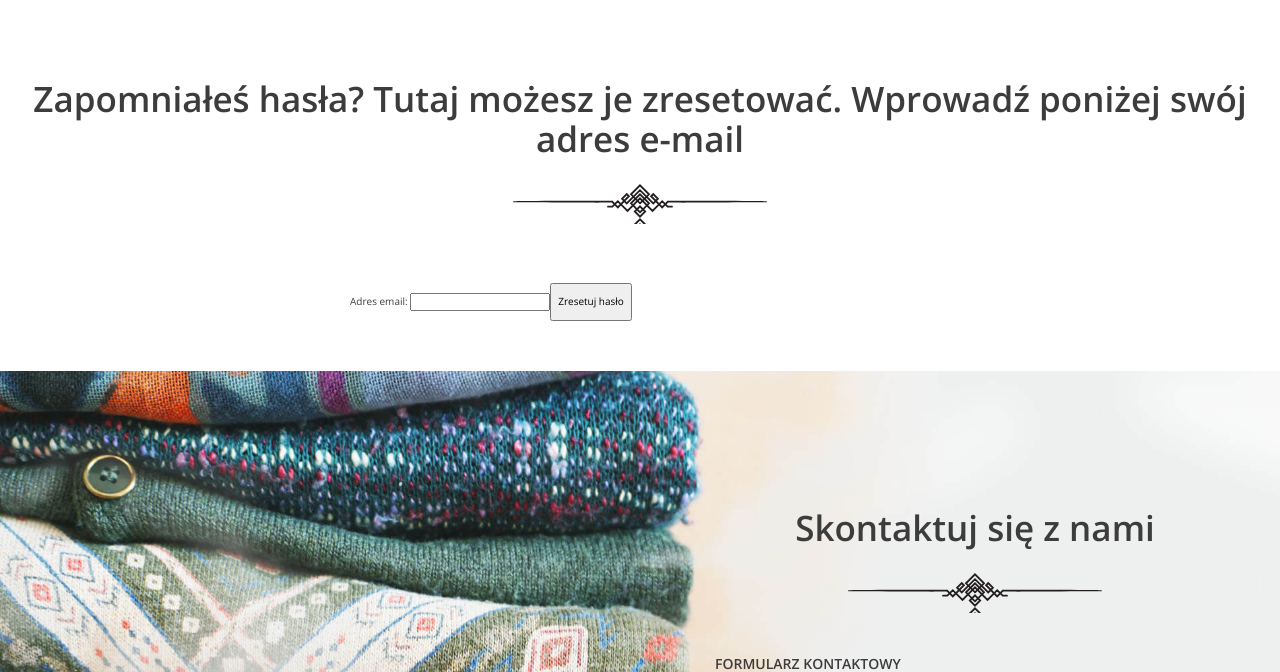
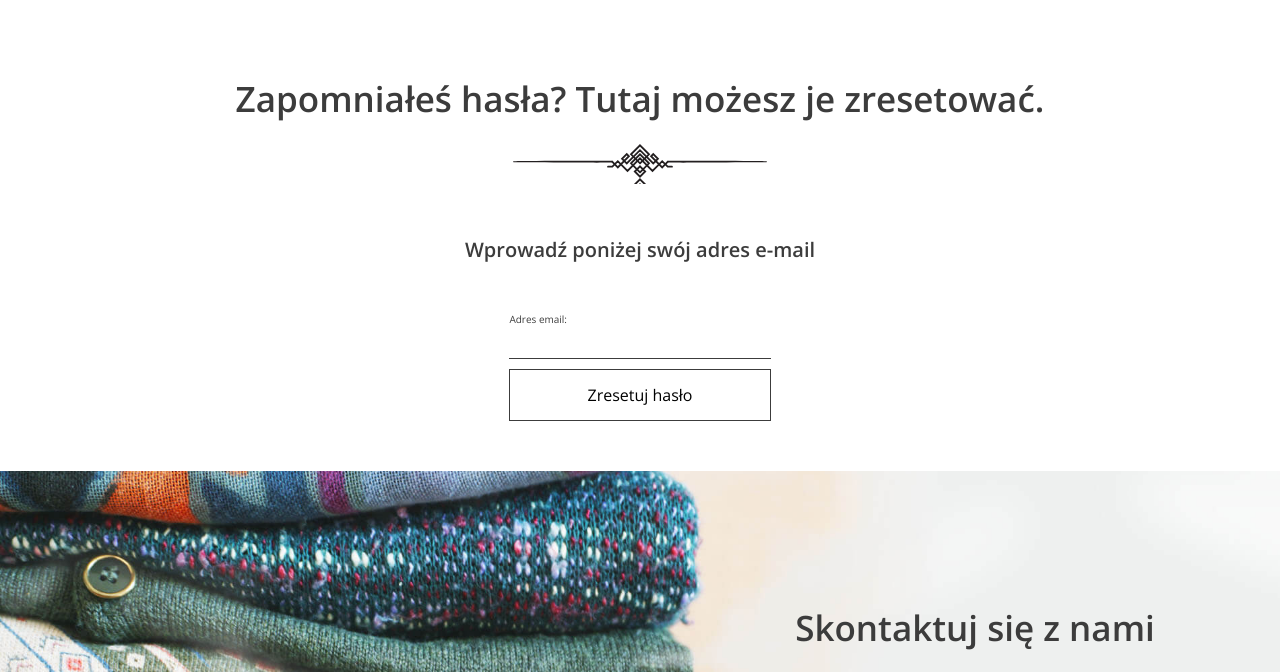
Before and after one commit to Pukil/charity-donating, a Django app: page /password_reset/ in a window 1280 px wide. Shown: the part 139-811 px from the top of the page. Run offline with Django 3.2, Linux system fonts and the light colour scheme.

Commit message:
css styling

```diff
--- a/charity_donation/templates/charity_donation/password_reset.html
+++ b/charity_donation/templates/charity_donation/password_reset.html
@@ -3,15 +3,17 @@
 {% block headerclass %}{% endblock %}
  {% block header %}
 <section class="login-page">
-      <h2>Zapomniałeś hasła? Tutaj możesz je zresetować. Wprowadź poniżej swój adres e-mail </h2>
+    <h2>Zapomniałeś hasła? Tutaj możesz je zresetować.</h2><br>
+    <h1>Wprowadź poniżej swój adres e-mail </h1>
     {% if error_message %}<h2>{{ error_message }}</h2>{% endif %}
-      <form method="post" action="">
+      <form method="post" action="" class="form--contact" style="
+    display: flex;
+    flex-direction: column;
+    align-content: center;
+    justify-content: center;">
           {% csrf_token %}
           {{ password_reset_form.as_p }}
-{#        <div class="form-group">#}
-{#          <input type="email" name="email" placeholder="Email" />#}
-{#        </div>#}
-          <button type="submit" name="reset_pass">Zresetuj hasło</button>
+          <button type="submit" class="btn" name="reset_pass">Zresetuj hasło</button>
       </form>
     </section>
 
--- a/charity_donation/templates/charity_donation/password_reset_confirm.html
+++ b/charity_donation/templates/charity_donation/password_reset_confirm.html
@@ -7,7 +7,9 @@
     {% if error_message %}<h2>{{ error_message }}</h2>{% endif %}
       <form class="form--contact"  method="post" action="" style="display: flex; flex-direction: column;">
           {% csrf_token %}
+          <div class="form-group form-group--inline">
           {{ form.as_p }}<br>
+          </div>
           <br><button type="submit" class="btn" name="reset_pass">Zresetuj hasło</button>
       </form>
     </section>
```
